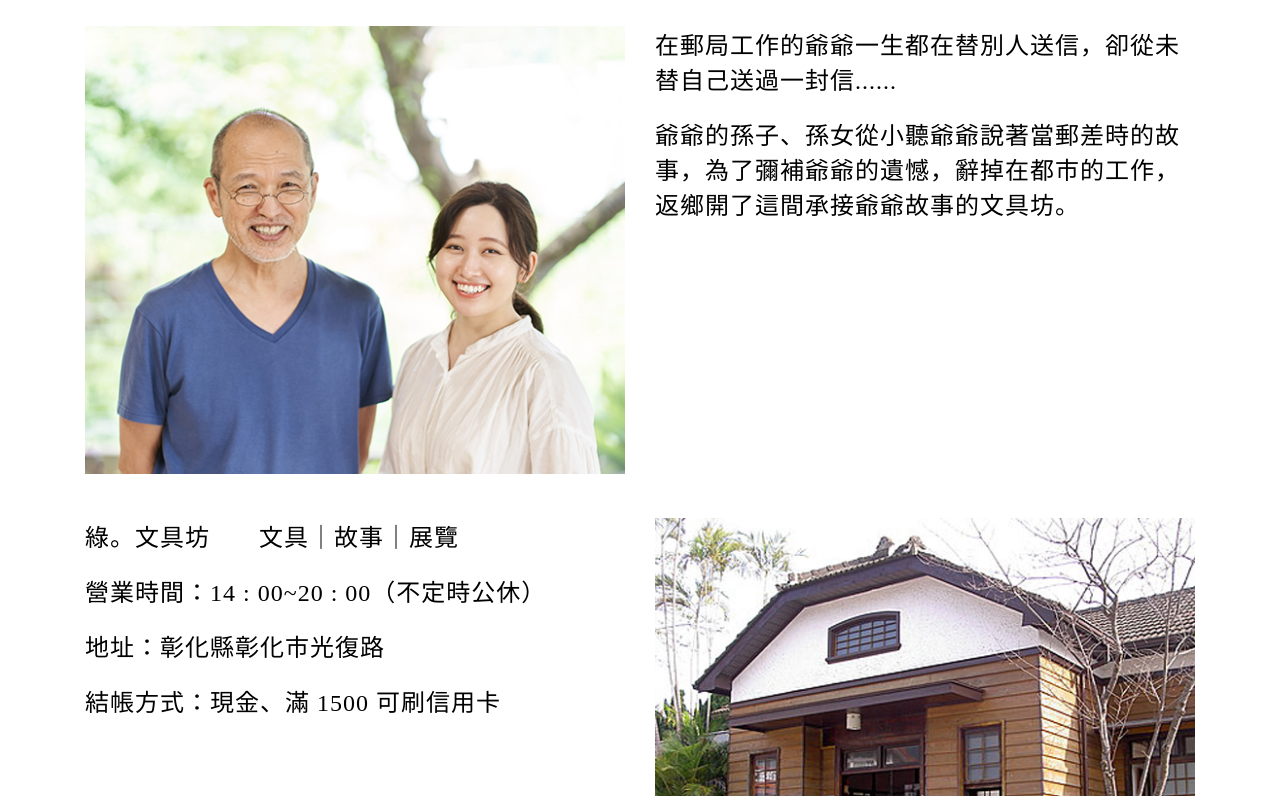
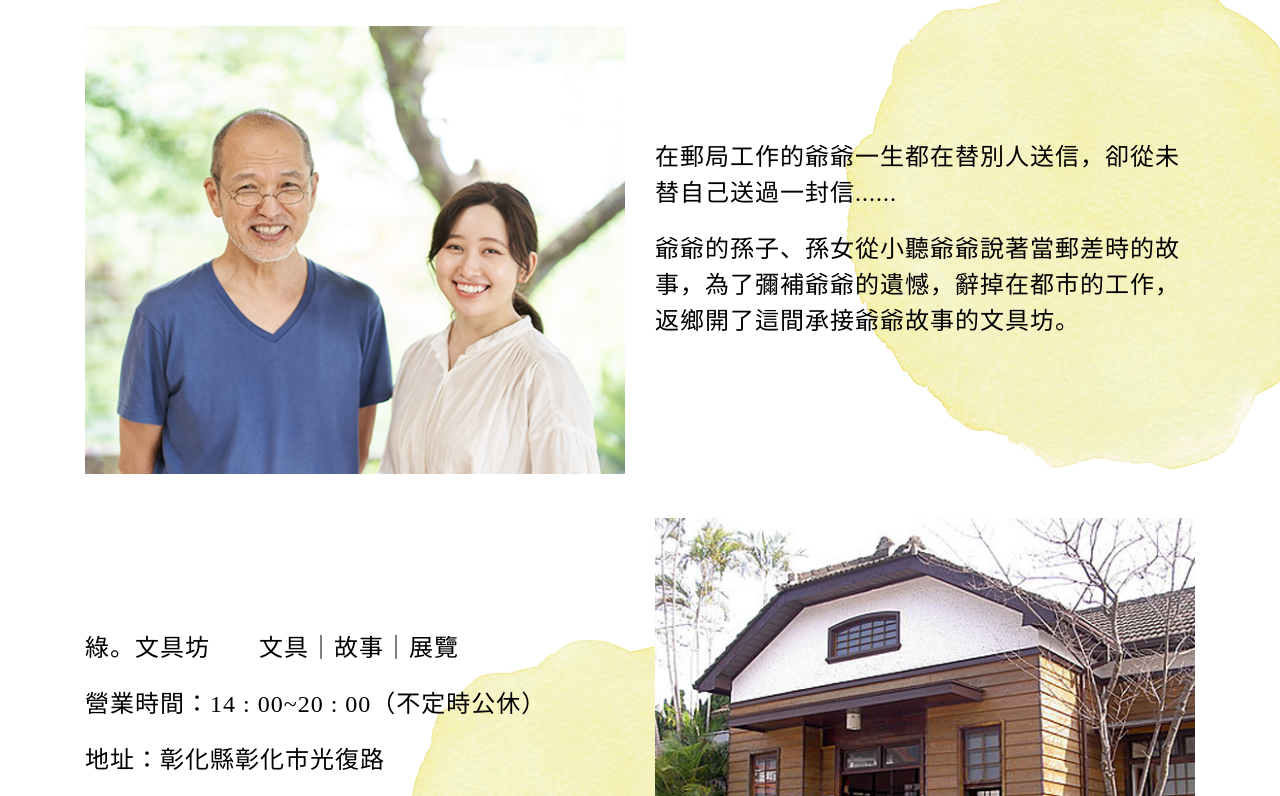
Before and after one commit to Boom-1019/dog_cafe, a plain HTML site: page about-us.html in a window 1280 px wide. Shown: the part 350-1146 px from the top of the page. Drawn offline with Linux system fonts and the light colour scheme.

Commit message:
0.0.7(20220628)about us網頁版完成

```diff
--- a/about-us.html
+++ b/about-us.html
@@ -4,8 +4,8 @@
   <meta http-equiv="X-UA-Compatible" content="IE=edge">
   <meta name="viewport" content="width=device-width, initial-scale=1.0">
   <title>關於我們|綠。文具坊</title>
+  <link rel="stylesheet" href="public/css/aboutus-style.css">
   <link rel="stylesheet" href="public/css/style.css">
-  <link rel="stylesheet" href="public/css/aboutus-style.css">
 </head>
 <body>
   <!--頁首開始-->
@@ -43,6 +43,7 @@
       <div class="breadcrumb col-12"><a href="index.html">首頁</a><span> > </span><a href="about-us.html">關於我們</a></div>
     </div>
   </div>
+  <div class="about-us">
     <div class="container">
       <div class="row">
         <div class="col-12">
@@ -51,19 +52,24 @@
       </div>
       <div class="row">
         <div class="col-12 col-md-6"><img class="img-fluid" src="public/images/aboutus01.png" alt="綠。文具坊"></div>
-      <div class="col-12 col-md-6 text-left">
+        <div class="col-12 col-md-6 text-left box-wrap">
+          <div class="naruto">
             <p>在郵局工作的爺爺一生都在替別人送信，卻從未替自己送過一封信......</p>
             <p>爺爺的孫子、孫女從小聽爺爺說著當郵差時的故事，為了彌補爺爺的遺憾，辭掉在都市的工作，返鄉開了這間承接爺爺故事的文具坊。</p>
           </div>
         </div>
+      </div>
       <div class="row">
-      <div class="col-12 col-md-6 text-left">
+        <div class="col-12 col-md-6 text-left box-wrap">
+          <div class="naruto">
             <p>綠。文具坊&nbsp;&nbsp;&nbsp;&nbsp;&nbsp;&nbsp;&nbsp;文具｜故事｜展覽</p>
             <p>營業時間：14 : 00~20 : 00（不定時公休）</p>
             <p>地址：彰化縣彰化市光復路</p>
             <p>結帳方式：現金、滿 1500 可刷信用卡</p>
           </div>
+        </div>
         <div class="col-12 col-md-6"><img class="img-fluid" src="public/images/aboutus02.png" alt="綠。文具坊"></div>
+      </div>
     </div>
   </div>
   <!-- 頁尾開始-->
--- a/public/css/scss/aboutus-style.scss
+++ b/public/css/scss/aboutus-style.scss
@@ -4,8 +4,29 @@ h2{
     letter-spacing: 1px;
 }
 
-.container>.row p{
+.naruto p{
 margin-bottom: 20px;
 font-size: 24px;
 letter-spacing: 1px;
+line-height: 150%;
 }
+
+.box-wrap{
+    position: relative;
+}
+
+.naruto{
+    position: absolute;
+    top: 50%;
+    transform: translateY(-50%);
+	right: 0;
+    left:0;
+    bottom: 0;
+}
+
+.about-us{
+
+    background-image: url(../images/bg01.png),url(../images/bg02.png);
+    background-repeat: no-repeat;
+    background-position: 0% 5%, right bottom,;
+}
```
Also changed, not shown: public/css/aboutus-style.css, public/images/bg01.png (added), public/images/bg02.png (added), 1 other file. Lines whose indentation alone changed are shown as unchanged.
